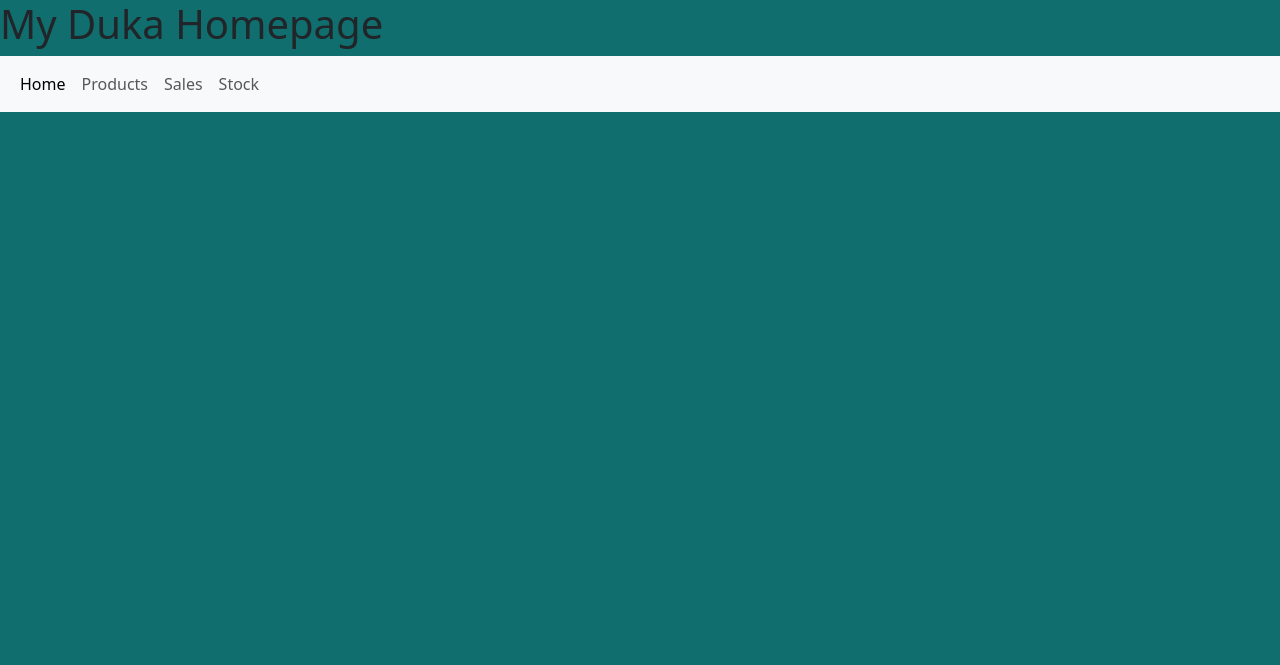
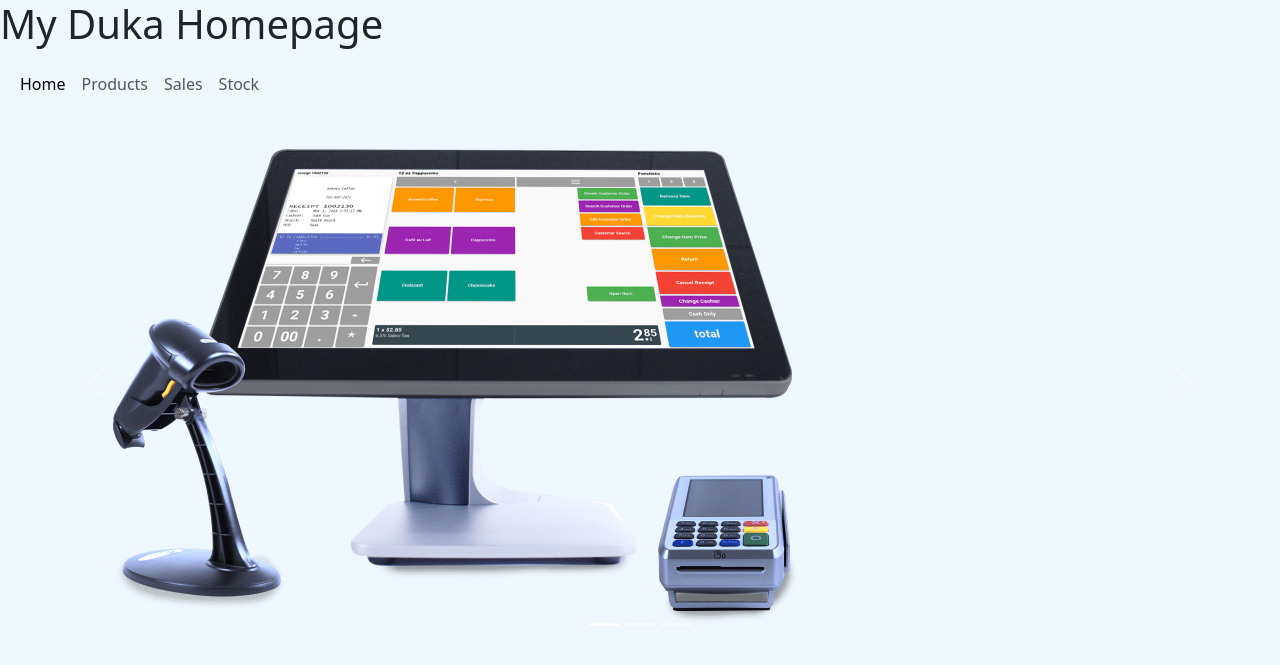
Before and after one commit to J-BONNEY4/myduka_project, a Flask app: page / in a window 1280 px wide. Shown: the top 665 px of the page. Run offline with Flask 3, Linux system fonts and the light colour scheme.

Commit message:
flask day 6

```diff
--- a/static/css/style.css
+++ b/static/css/style.css
@@ -1,3 +1,3 @@
 body{
-    background-color:#106e6e;
+    background-color:aliceblue;
 }
--- a/templates/index.html
+++ b/templates/index.html
@@ -11,7 +11,8 @@
 
 <body>
     <h1>My Duka Homepage</h1>
-    <nav class="navbar navbar-expand-lg bg-body-tertiary">
+    </div>
+    <nav class="navbar navbar-expand-lg w-75">
         <div class="container-fluid">
             <button class="navbar-toggler" type="button" data-bs-toggle="collapse" data-bs-target="#navbarNavAltMarkup"
                 aria-controls="navbarNavAltMarkup" aria-expanded="false" aria-label="Toggle navigation">
@@ -28,7 +29,32 @@
             </div>
         </div>
     </nav>
-    <p></p>
+    <div id="carouselExampleIndicators" class="carousel slide">
+  <div class="carousel-indicators">
+    <button type="button" data-bs-target="#carouselExampleIndicators" data-bs-slide-to="0" class="active" aria-current="true" aria-label="Slide 1"></button>
+    <button type="button" data-bs-target="#carouselExampleIndicators" data-bs-slide-to="1" aria-label="Slide 2"></button>
+    <button type="button" data-bs-target="#carouselExampleIndicators" data-bs-slide-to="2" aria-label="Slide 3"></button>
+  </div>
+  <div class="carousel-inner">
+    <div class="carousel-item active">
+      <img src="../static/images/pos image.png" class="d-block w-75" alt="...">
+    </div>
+    <div class="carousel-item">
+      <img src="../static/images/pos image 3.png" class="d-block w-75" alt="...">
+    </div>
+    <div class="carousel-item">
+      <img src="../static/images/pos image 2" class="d-block w-75" alt="...">
+    </div>
+  </div>
+  <button class="carousel-control-prev" type="button" data-bs-target="#carouselExampleIndicators" data-bs-slide="prev">
+    <span class="carousel-control-prev-icon" aria-hidden="true"></span>
+    <span class="visually-hidden">Previous</span>
+  </button>
+  <button class="carousel-control-next" type="button" data-bs-target="#carouselExampleIndicators" data-bs-slide="next">
+    <span class="carousel-control-next-icon" aria-hidden="true"></span>
+    <span class="visually-hidden">Next</span>
+  </button>
+</div>
 </body>
 <script src="https://cdn.jsdelivr.net/npm/@popperjs/core@2.11.8/dist/umd/popper.min.js"
     integrity="sha384-I7E8VVD/ismYTF4hNIPjVp/Zjvgyol6VFvRkX/vR+Vc4jQkC+hVqc2pM8ODewa9r"
```
Also changed, not shown: static/images/pos image 1.png (added), static/images/pos image 3.png (added), static/images/pos image.png (added), 1 other file.
